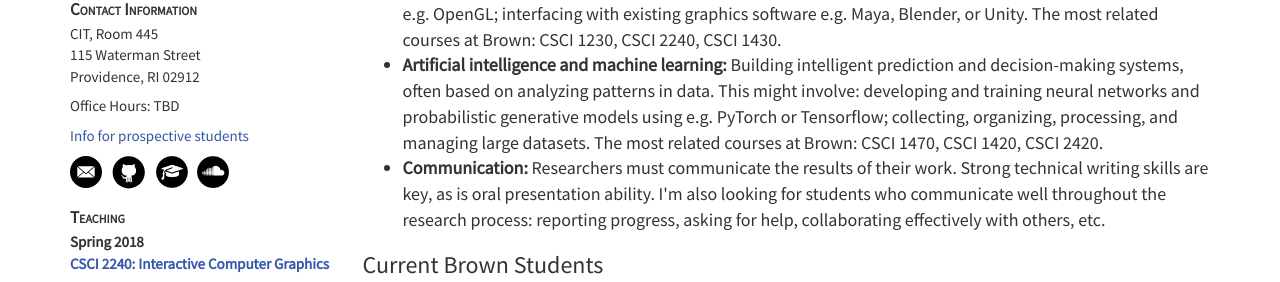
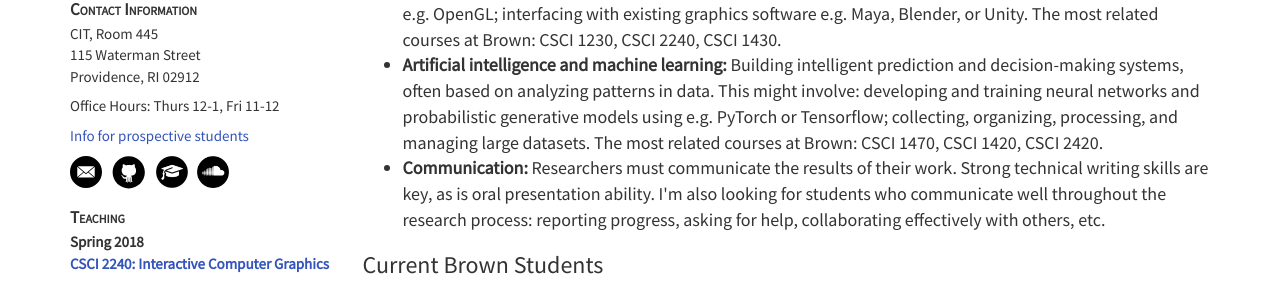
Before and after one commit to dritchie/dritchie.github.io, a Jekyll site: the page built from prospective_students.html, in a window 1280 px wide. Shown: the part 436-718 px from the top of the page. Built offline with Jekyll 4.4.1, drawn with Linux system fonts in a browser that asks for light colours.

Commit message:
Office hours for fall 2018

```diff
--- a/_includes/sidebar.html
+++ b/_includes/sidebar.html
@@ -13,7 +13,7 @@
 	<div>CIT, Room 445</div>
 	<div>115 Waterman Street</div>
 	<div>Providence, RI 02912</div>
-	<div id='officehours'>Office Hours: TBD</div>
+	<div id='officehours'>Office Hours: Thurs 12-1, Fri 11-12</div>
 	<div id='prospectives'>
 		<a target='_blank' href='/prospective_students.html'>Info for prospective students</a>
 	</div>
```
